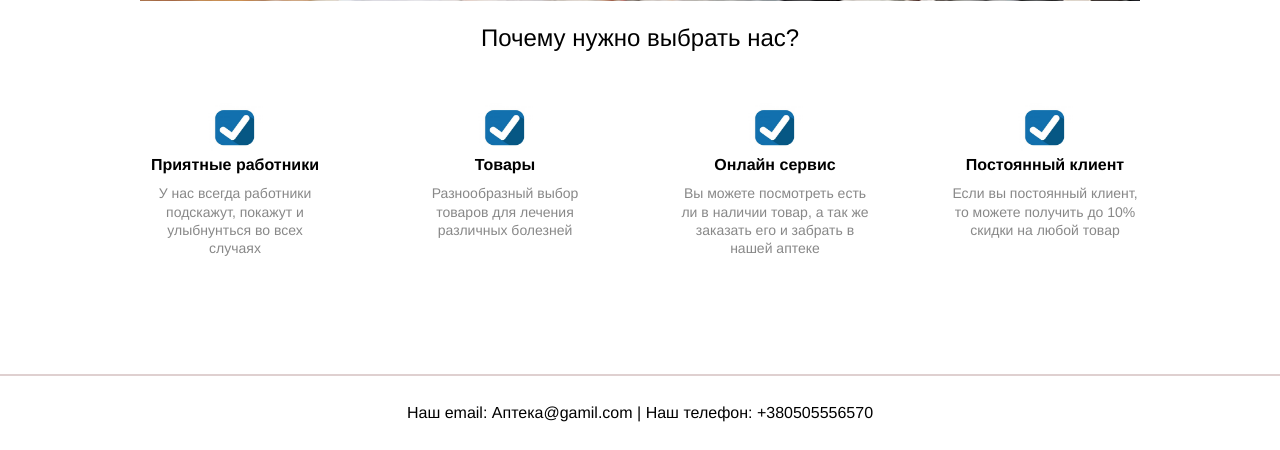
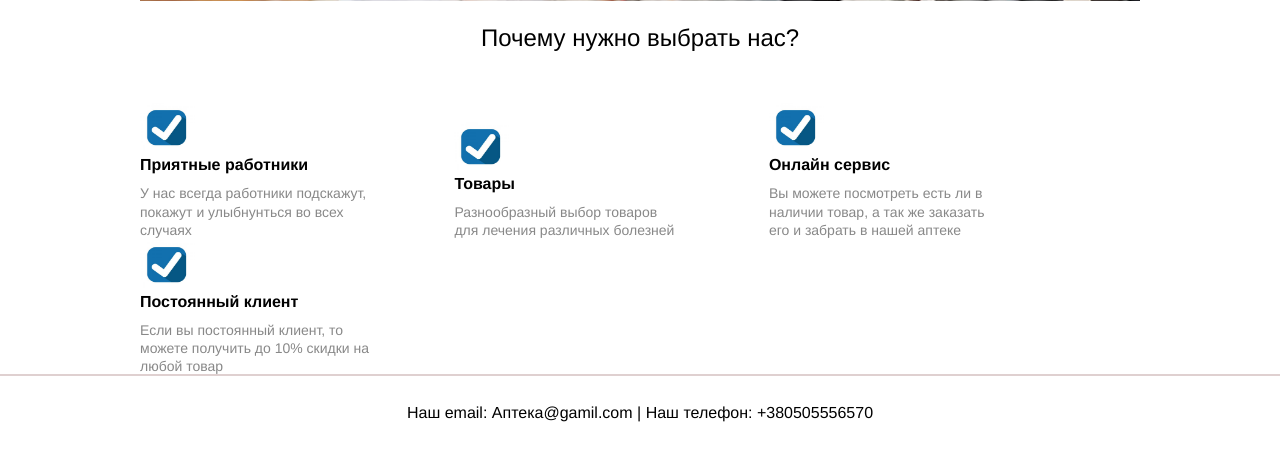
Before and after one commit to 7ahara/Site1, a PHP site: page / in a window 1280 px wide. Shown: the part 897-1347 px from the top of the page. Run offline with PHP 8.4, Linux system fonts and the light colour scheme.

Commit message:
do strocks

```diff
--- a/css/style.css
+++ b/css/style.css
@@ -97,10 +97,14 @@ margin-top: 50px;
     width: 55px;
     height: 50px;
 }
-.first{
+/*.first{
     width: 190px;
     float: left;
     text-align: center;
+}*/
+.first{
+    display: inline-block;
+    width: 23%;
 }
 .first h3{
 font-size: 16px;
```
